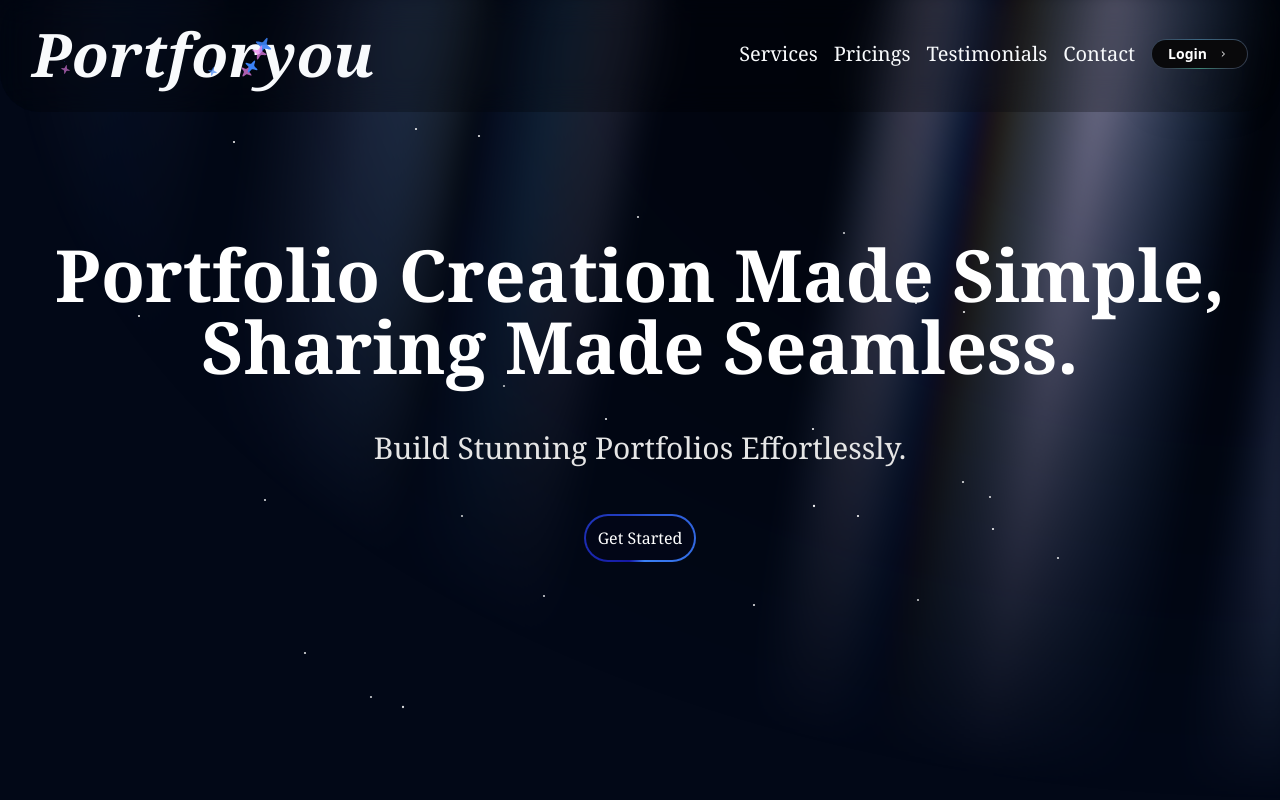
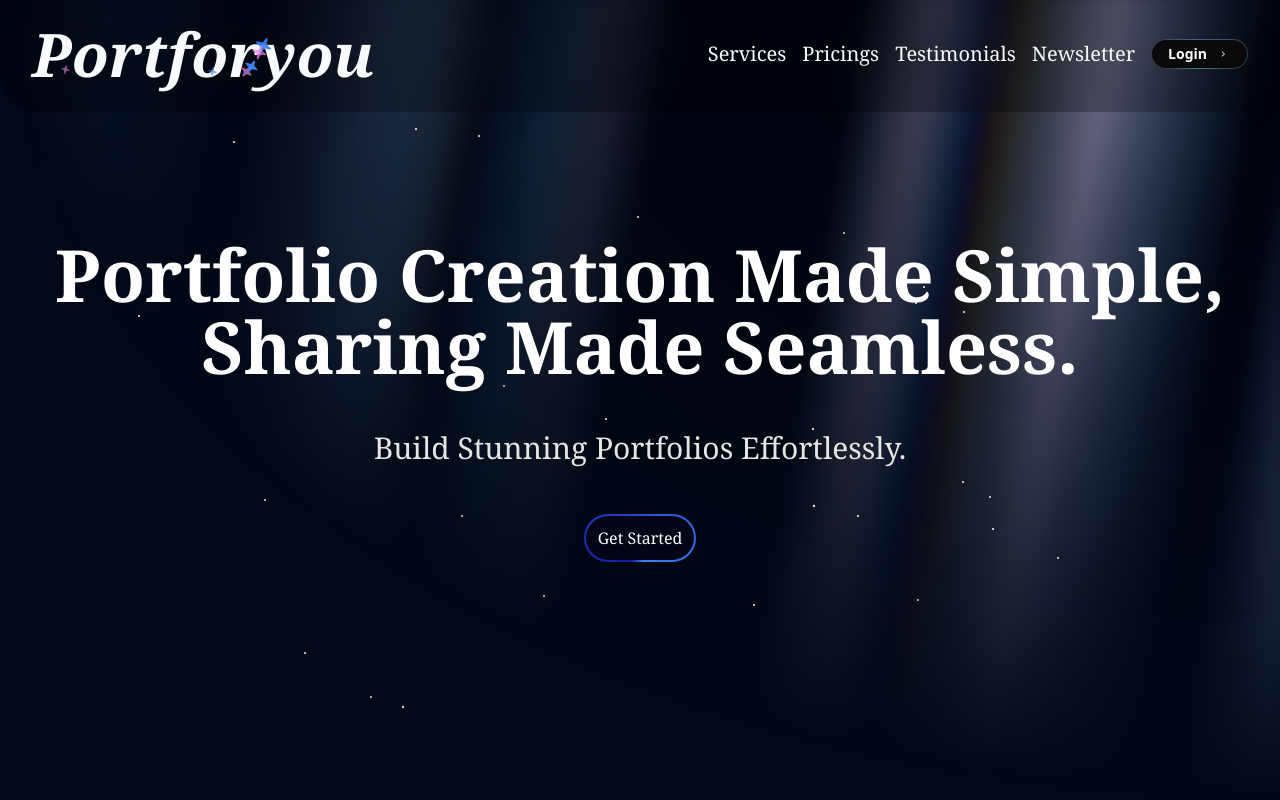
Before and after one commit to Mohamed-El-Sharqawy/Portforyou, a Next.js app: page / in a window 1280 px wide. Shown: the top 800 px of the page. Built offline with nearby package versions, Linux system fonts and the light colour scheme.

Commit message:
change contact to newsletter, enhance accessibility to reach 100 in insights, enhance animations

```diff
--- a/src/components/ui/ScrollToTopButton/ScrollToTopButton.tsx
+++ b/src/components/ui/ScrollToTopButton/ScrollToTopButton.tsx
@@ -34,6 +34,7 @@ export default function ScrollToTopButton() {
       onClick={() => {
         window.scrollTo({ top: 0, behavior: "smooth" });
       }}
+      aria-label="Scroll to top"
     >
       <svg viewBox="0 0 384 512" className="svgIcon">
         <path d="M214.6 41.4c-12.5-12.5-32.8-12.5-45.3 0l-160 160c-12.5 12.5-12.5 32.8 0 45.3s32.8 12.5 45.3 0L160 141.2V448c0 17.7 14.3 32 32 32s32-14.3 32-32V141.2L329.4 246.6c12.5 12.5 32.8 12.5 45.3 0s12.5-32.8 0-45.3l-160-160z"></path>
--- a/src/components/ui/animated-testimonials.tsx
+++ b/src/components/ui/animated-testimonials.tsx
@@ -105,13 +105,13 @@ export const AnimatedTestimonials = ({
               ease: "easeInOut",
             }}
           >
-            <h3 className="text-2xl font-bold dark:text-white text-black">
+            <h3 className="text-2xl font-bold text-white">
               {testimonials[active].name}
             </h3>
-            <p className="text-sm text-gray-500 dark:text-neutral-500">
+            <p className="text-sm text-neutral-300">
               {testimonials[active].designation}
             </p>
-            <motion.p className="text-lg text-gray-500 mt-8 dark:text-neutral-300">
+            <motion.p className="text-lg mt-8 text-white">
               {testimonials[active].quote.split(" ").map((word, index) => (
                 <motion.span
                   key={index}
--- a/src/constants/navLinks.ts
+++ b/src/constants/navLinks.ts
@@ -12,7 +12,7 @@ export const links = [
     href: "testimonials",
   },
   {
-    label: "Contact",
-    href: "contact",
+    label: "Newsletter",
+    href: "newsletter",
   },
 ];
--- a/src/features/marketing/components/Contact/Contact.tsx
+++ b/src/features/marketing/components/Contact/Contact.tsx
@@ -3,8 +3,8 @@ import ContactForm from "./ContactForm";
 
 export default function Contact() {
   return (
-    <section id="contact" className="marketing-section space-y-20">
-      <SectionsHeading text="Contact Us" />
+    <section id="newsletter" className="marketing-section space-y-20">
+      <SectionsHeading text="Newsletter" />
 
       <ContactForm />
     </section>
--- a/src/features/marketing/components/Pricings/PricingCard.tsx
+++ b/src/features/marketing/components/Pricings/PricingCard.tsx
@@ -16,7 +16,7 @@ export default function PricingCard({
       initial={{ opacity: 0 }}
       whileInView={{ opacity: 1}}
       transition={{ duration: 1, delay: index * 0.2 }}
-      viewport={{ once: true, amount: 0.75 }}
+      viewport={{ once: true, amount: 0.40 }}
     >
       <ShineBorder
         className="relative p-8 pt-0 flex w-full flex-col items-start overflow-hidden rounded-lg border md:shadow-xl"
```
